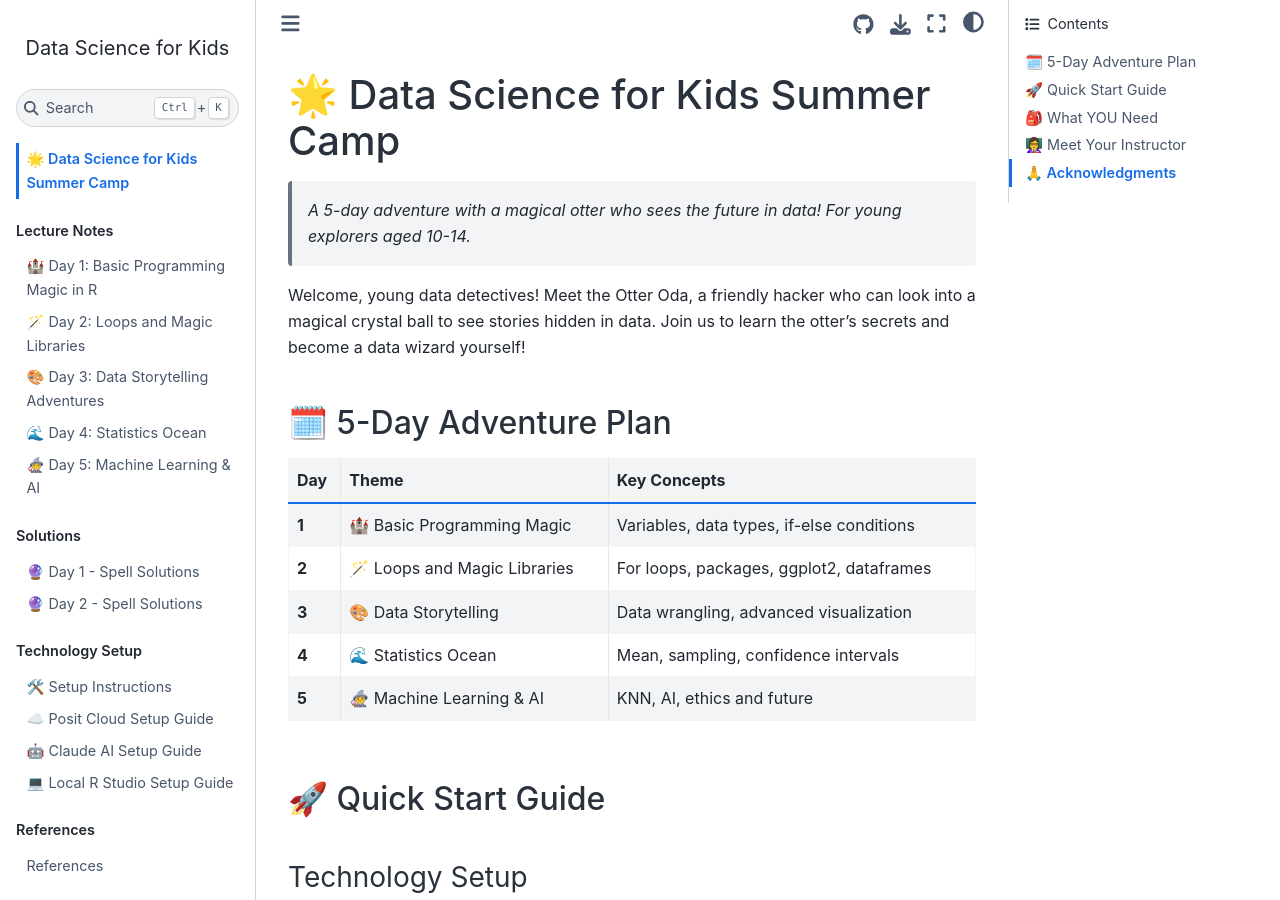
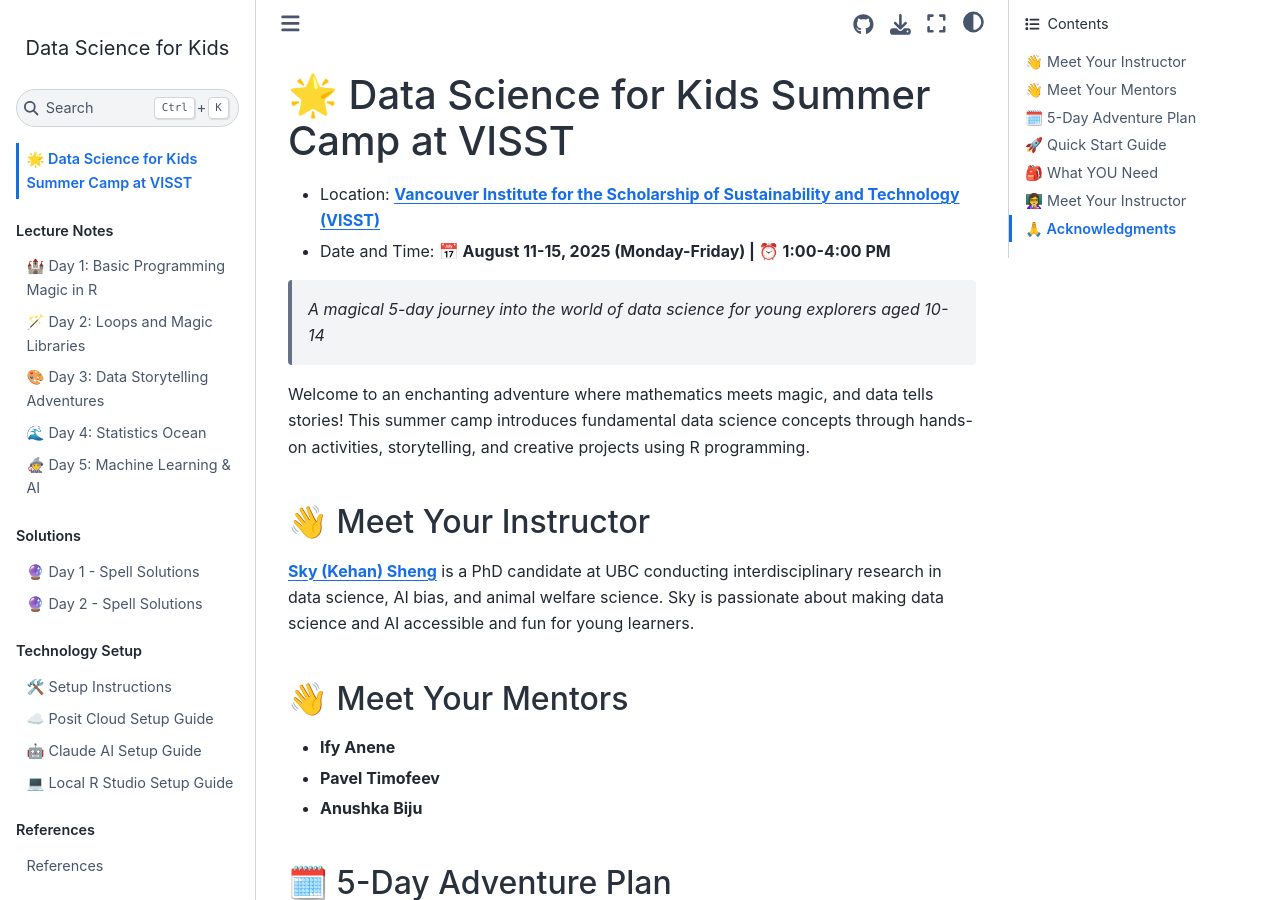
Before and after one commit to skysheng7/data_science_for_kids, a Jupyter Book: the page built from docs/index.md, in a window 1280 px wide and 900 px high. Built offline with Jupyter Book 1.0.4 settings and Sphinx 7.4.7 and the Sphinx Book theme 1.1.4, drawn with Linux system fonts in a browser that asks for light colours; pages that are not in the unit, such as notebooks, are missing from menus; cross-references to code outside the pages are shown as plain code.

Commit message:
update index

```diff
--- a/docs/index.md
+++ b/docs/index.md
@@ -3,11 +3,25 @@ layout: default
 title: Home
 ---
 
-# 🌟 Data Science for Kids Summer Camp
+# 🌟 Data Science for Kids Summer Camp at VISST
 
-> *A 5-day adventure with a magical otter who sees the future in data! For young explorers aged 10-14.*
+- Location: **[Vancouver Institute for the Scholarship of Sustainability and Technology (VISST)](https://www.visst.ca/)**
 
-Welcome, young data detectives! Meet the Otter Oda, a friendly hacker who can look into a magical crystal ball to see stories hidden in data. Join us to learn the otter's secrets and become a data wizard yourself!
+- Date and Time: **📅 August 11-15, 2025 (Monday-Friday) | ⏰ 1:00-4:00 PM**
+
+> *A magical 5-day journey into the world of data science for young explorers aged 10-14*
+
+Welcome to an enchanting adventure where mathematics meets magic, and data tells stories! This summer camp introduces fundamental data science concepts through hands-on activities, storytelling, and creative projects using R programming.
+
+## 👋 Meet Your Instructor
+
+[**Sky (Kehan) Sheng**](http://www.skysheng.io/) is a PhD candidate at UBC conducting interdisciplinary research in data science, AI bias, and animal welfare science. Sky is passionate about making data science and AI accessible and fun for young learners.
+
+## 👋 Meet Your Mentors
+
+- **Ify Anene**
+- **Pavel Timofeev**
+- **Anushka Biju**
 
 ## 🗓️ 5-Day Adventure Plan
 
```
